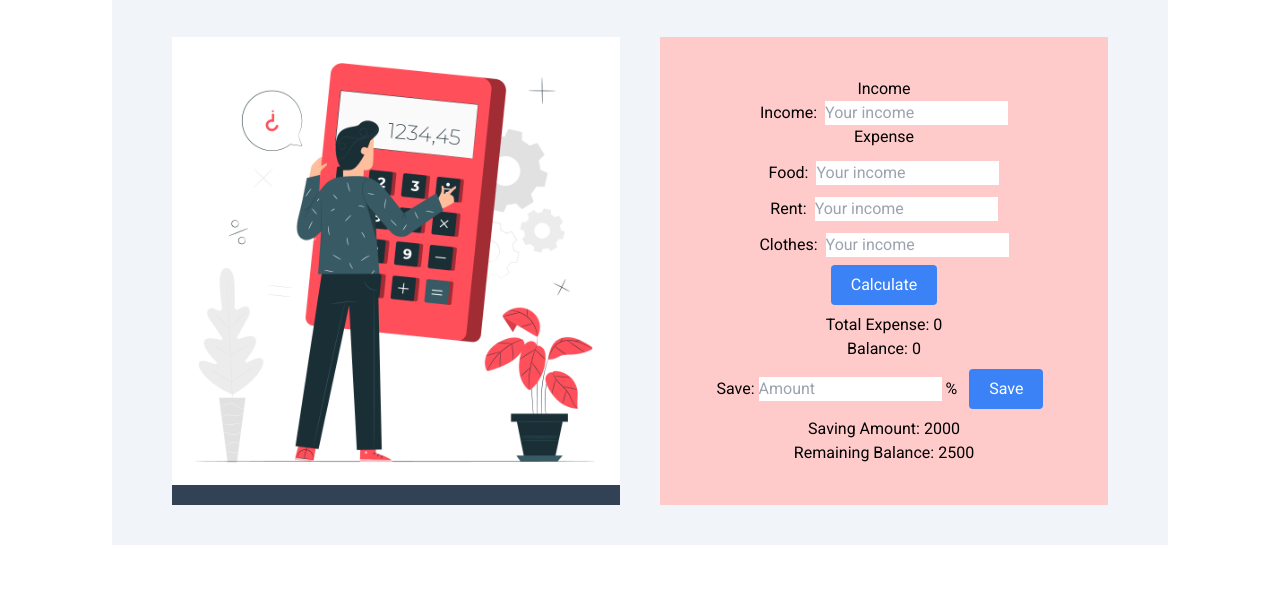
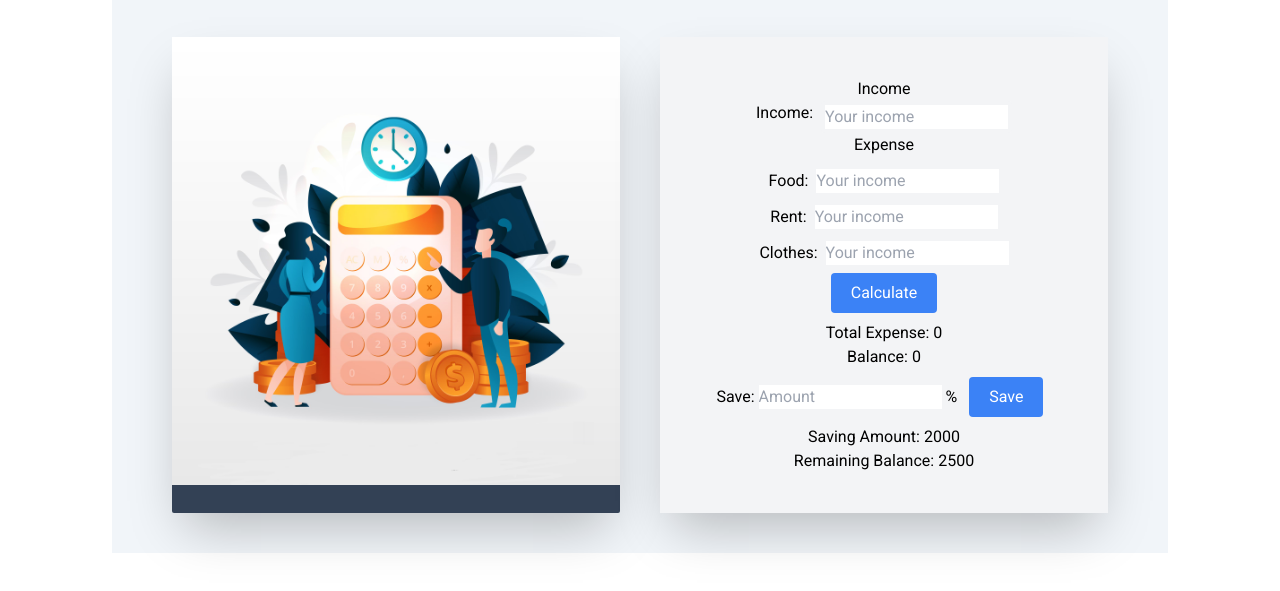
Before and after one commit to atmabdullaham/money-manager, a plain HTML site: page index.html in a window 1280 px wide. Shown: the part 83-674 px from the top of the page. Drawn offline with nearby package versions, Linux system fonts and the light colour scheme.

Commit message:
Change the picture fina time, and fix the shadow

```diff
--- a/index.html
+++ b/index.html
@@ -56,21 +56,26 @@
           <!--Picture div  -->
           <!-- style ="background-image: url(images/3324677.jpg)" -->
           <div
-            class="ml-5 bg-slate-700 bg-cover bg-center"
+            class="ml-5 bg-slate-700 bg-cover bg-center shadow-2xl rounded-sm"
           >
-            <img src="images/3324677.jpg" alt="" />
+            <img src="images/2364249.jpg" alt="" />
           </div>
 
           <!-- Calculation div -->
           <div
-            class="mr-5 bg-red-200 grid grid-cols place-content-center text-center font-roboto p-10"
+            class="mr-5 bg-gray-100 shadow-2xl grid grid-cols place-content-center text-center font-roboto p-10"
           >
             <!-- 1. income div -->
             <div class="">
               <h3>Income</h3>
               <div class="flex justify-center gap-2">
                 <h5>Income:</h5>
-                <input type="number" type="text" placeholder="Your income" />
+                <input
+                  class="bg-white rounded border-gray-100 border-4"
+                  type="number"
+                  type="text"
+                  placeholder="Your income"
+                />
               </div>
             </div>
             <!-- 2. expense div -->
```
Also changed, not shown: images/2364249.jpg (added).
